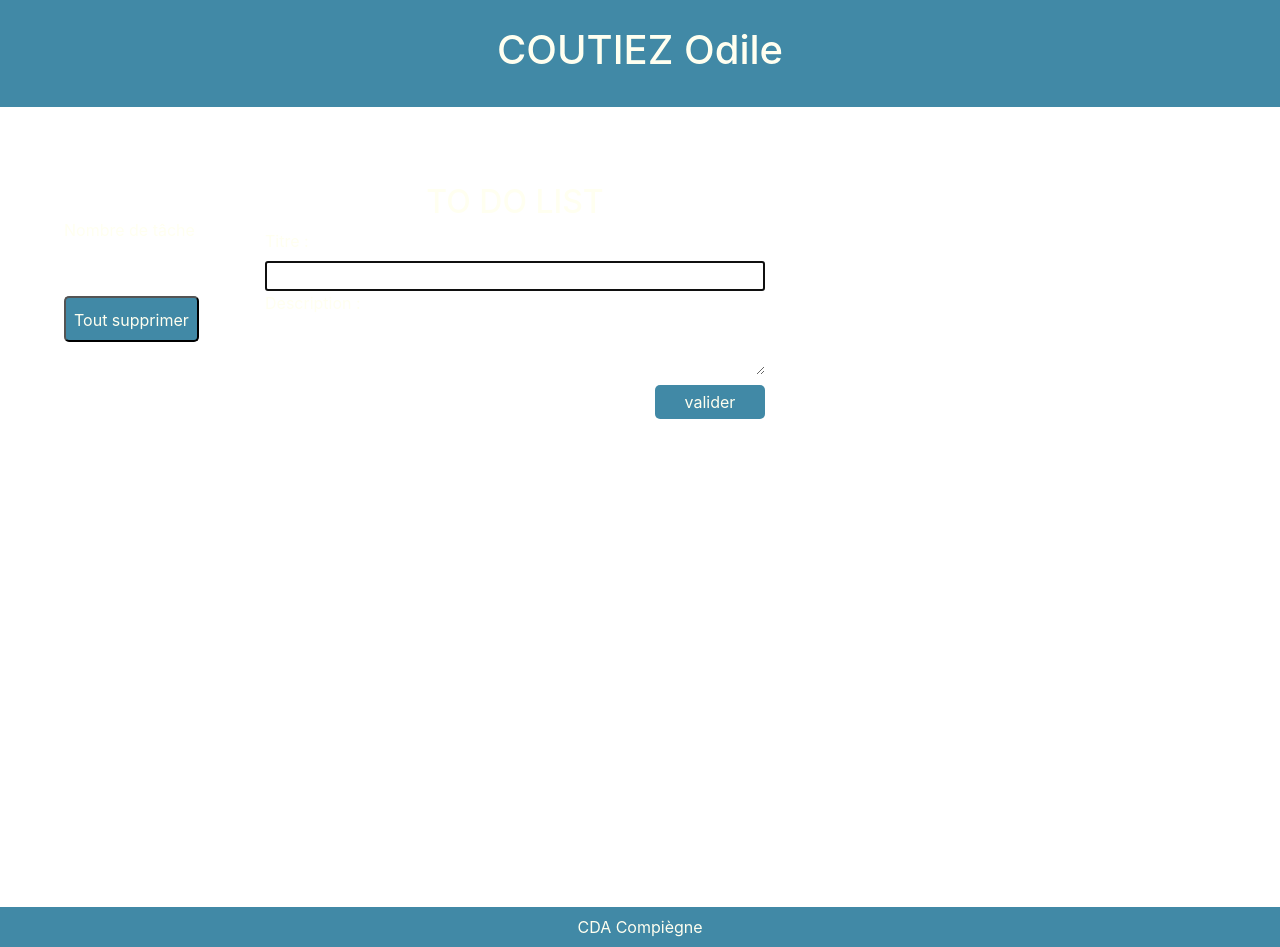
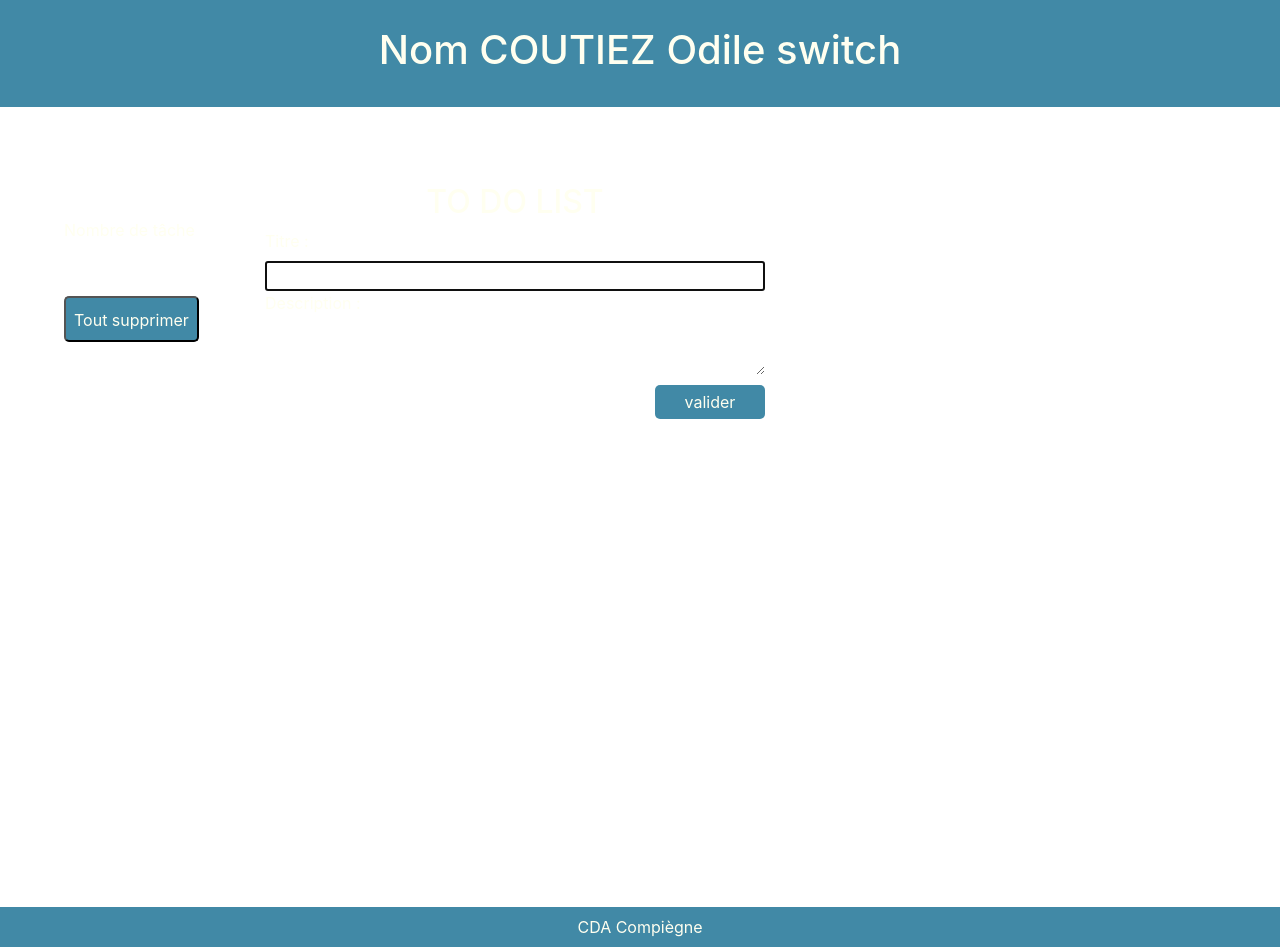
Before and after one commit to OdileCout/newcours, a plain HTML site: page index.html in a window 1280 px wide. Drawn offline with nearby package versions, Linux system fonts and the light colour scheme; no server answers.

Commit message:
commit nouvelle_branch

```diff
--- a/index.html
+++ b/index.html
@@ -15,7 +15,7 @@
 
 <body>
     <header class="boxHeader">
-        <h1>COUTIEZ Odile</h1>
+        <h1>Nom COUTIEZ Odile switch</h1>
     </header>
     <main class="container-fluid boxMain" id="corpsDePage">
         <section id="sec1">
```
